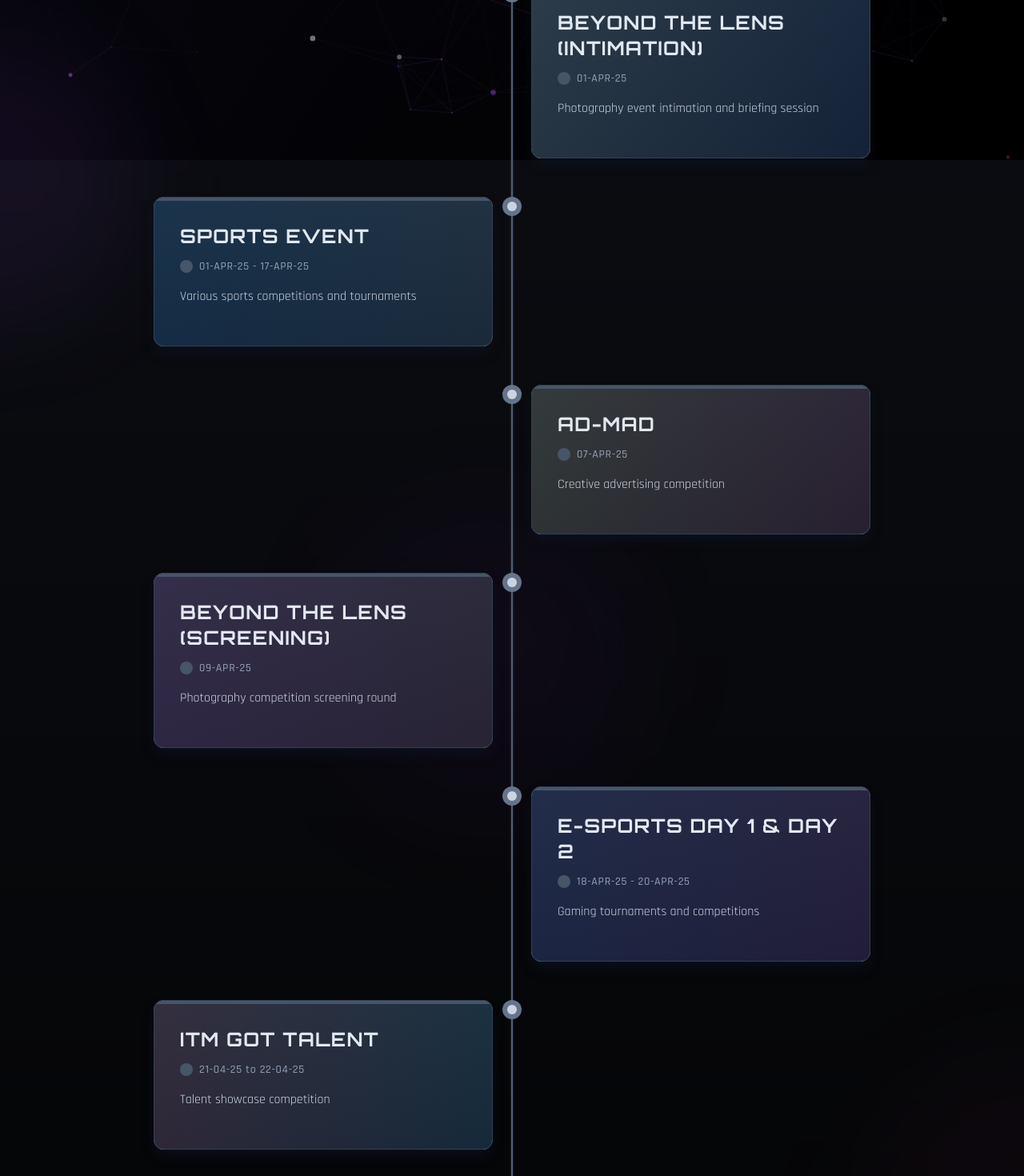
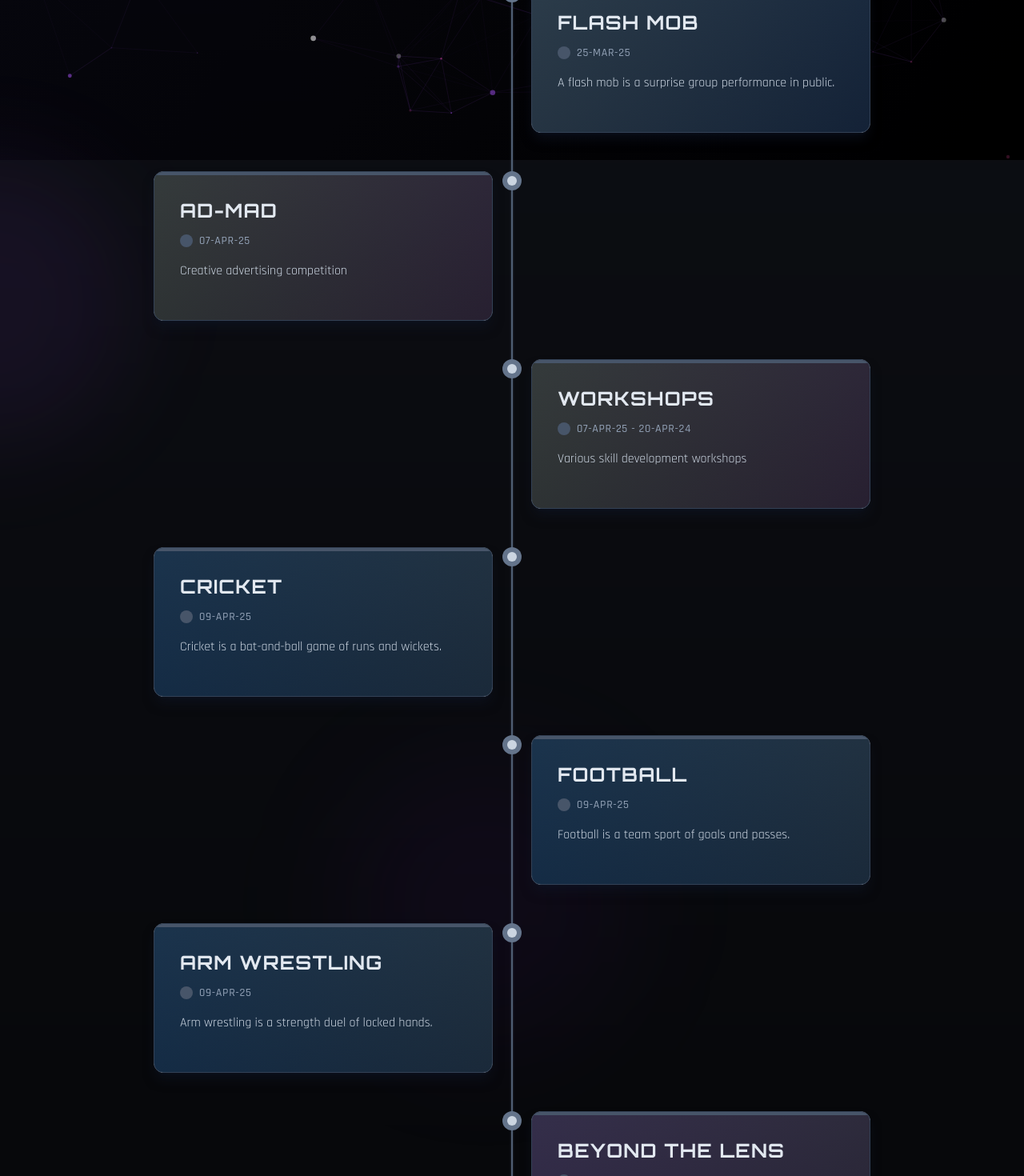
Before and after one commit to vedant20082004/KRONOS2025, a Next.js app in the folder kronos/: page /schedule in a window 1280 px wide. Shown: the part 600-2070 px from the top of the page at 80% size. Built offline with nearby package versions, Linux system fonts and the light colour scheme.

Commit message:
SCHEDULE PAGE
CORRECTION IN EVENTS DATES AND NAMES

```diff
--- a/kronos/app/schedule/page.tsx
+++ b/kronos/app/schedule/page.tsx
@@ -16,19 +16,11 @@ const events = [
   },
   {
     id: 2,
-    title: "BEYOND THE LENS (INTIMATION)",
-    date: "01-APR-25",
-    description: "Photography event intimation and briefing session",
+    title: "FLASH MOB",
+    date: "25-MAR-25",
+    description: "A flash mob is a surprise group performance in public.",
     category: "pre",
     gradient: "from-[#A8E6CF] to-[#3D84A8]",
-  },
-  {
-    id: 6,
-    title: "SPORTS EVENT",
-    date: "01-APR-25 - 17-APR-25",
-    description: "Various sports competitions and tournaments",
-    category: "pre",
-    gradient: "from-[#0093E9] to-[#80D0C7]",
   },
   {
     id: 3,
@@ -39,8 +31,40 @@ const events = [
     gradient: "from-[#FFD93D] to-[#FF6B6B]",
   },
   {
+    id: 9,
+    title: "WORKSHOPS",
+    date: "07-APR-25 - 20-APR-24",
+    description: "Various skill development workshops",
+    category: "pre",
+    gradient: "from-[#FFD93D] to-[#FF6B6B]",
+  },
+  {
+    id: 6,
+    title: "CRICKET",
+    date: "09-APR-25",
+    description: "Cricket is a bat-and-ball game of runs and wickets.",
+    category: "pre",
+    gradient: "from-[#0093E9] to-[#80D0C7]",
+  },
+  {
+    id: 6,
+    title: "FOOTBALL",
+    date: "09-APR-25",
+    description: "Football is a team sport of goals and passes.",
+    category: "pre",
+    gradient: "from-[#0093E9] to-[#80D0C7]",
+  },
+  {
+    id: 6,
+    title: "ARM WRESTLING",
+    date: "09-APR-25",
+    description: "Arm wrestling is a strength duel of locked hands.",
+    category: "pre",
+    gradient: "from-[#0093E9] to-[#80D0C7]",
+  },
+  {
     id: 4,
-    title: "BEYOND THE LENS (SCREENING)",
+    title: "BEYOND THE LENS",
     date: "09-APR-25",
     description: "Photography competition screening round",
     category: "pre",
@@ -48,7 +72,7 @@ const events = [
   },
   {
     id: 5,
-    title: "E-SPORTS DAY 1 & DAY 2",
+    title: "E-SPORTS",
     date: "18-APR-25 - 20-APR-25",
     description: "Gaming tournaments and competitions",
     category: "pre",
@@ -57,8 +81,16 @@ const events = [
   {
     id: 7,
     title: "ITM GOT TALENT",
-    date: "21-04-25 to 22-04-25",
+    date: "21-04-25",
     description: "Talent showcase competition",
+    category: "pre",
+    gradient: "from-[#FF6B6B] to-[#4ECDC4]",
+  },
+  {
+    id: 7,
+    title: "STAND UP COMEDY",
+    date: "22-04-25",
+    description: "Stand-up comedy is live humor on stage.",
     category: "pre",
     gradient: "from-[#FF6B6B] to-[#4ECDC4]",
   },
@@ -70,14 +102,7 @@ const events = [
     category: "pre",
     gradient: "from-[#A8E6CF] to-[#3D84A8]",
   },
-  {
-    id: 9,
-    title: "WORKSHOPS",
-    date: "07-APR-25 - 20-APR-24",
-    description: "Various skill development workshops",
-    category: "pre",
-    gradient: "from-[#FFD93D] to-[#FF6B6B]",
-  },
+
   {
     id: 10,
     title: "ROADIES",
@@ -93,14 +118,6 @@ const events = [
     description: "Interactive puzzle solving challenge",
     category: "main",
     gradient: "from-[#4158D0] to-[#C850C0]",
-  },
-  {
-    id: 12,
-    title: "CARNIVAL DAY 1",
-    date: "25-APR-25",
-    description: "First day of carnival festivities",
-    category: "main",
-    gradient: "from-[#0093E9] to-[#80D0C7]",
   },
   {
     id: 13,
@@ -120,19 +137,11 @@ const events = [
   },
   {
     id: 15,
-    title: "BAND DAY 1 [GOONJ]",
-    date: "25-APR-25",
+    title: "GOONJ",
+    date: "25-APR-25 - 26-APR-25",
     description: "First day of band performances",
     category: "main",
     gradient: "from-[#FFD93D] to-[#FF6B6B]",
-  },
-  {
-    id: 16,
-    title: "CARNIVAL DAY 2",
-    date: "26-APR-25",
-    description: "Second day of carnival festivities",
-    category: "main",
-    gradient: "from-[#FF61D2] to-[#FE9090]",
   },
   {
     id: 17,
@@ -151,14 +160,6 @@ const events = [
     gradient: "from-[#0093E9] to-[#80D0C7]",
   },
   {
-    id: 19,
-    title: "BAND DAY 2 [GOONJ]",
-    date: "26-APR-25",
-    description: "Second day of band performances",
-    category: "main",
-    gradient: "from-[#FF6B6B] to-[#4ECDC4]",
-  },
-  {
     id: 20,
     title: "TREASURE HUNT",
     date: "26-APR-25",
@@ -168,7 +169,7 @@ const events = [
   },
   {
     id: 21,
-    title: "AI-DEBATE ZONE",
+    title: "INNOVATIVE-X",
     date: "26-APR-25",
     description: "Discussions and debates on artificial intelligence",
     category: "main",
@@ -184,7 +185,15 @@ const events = [
   },
   {
     id: 23,
-    title: "INTERSTELLAR TALK/TECH TALK",
+    title: "INTERSTELLAR TALK",
+    date: "27-APR-25",
+    description: "Technology and innovation discussions",
+    category: "main",
+    gradient: "from-[#4158D0] to-[#C850C0]",
+  },
+  {
+    id: 23,
+    title: "TECH TALK",
     date: "27-APR-25",
     description: "Technology and innovation discussions",
     category: "main",
```
